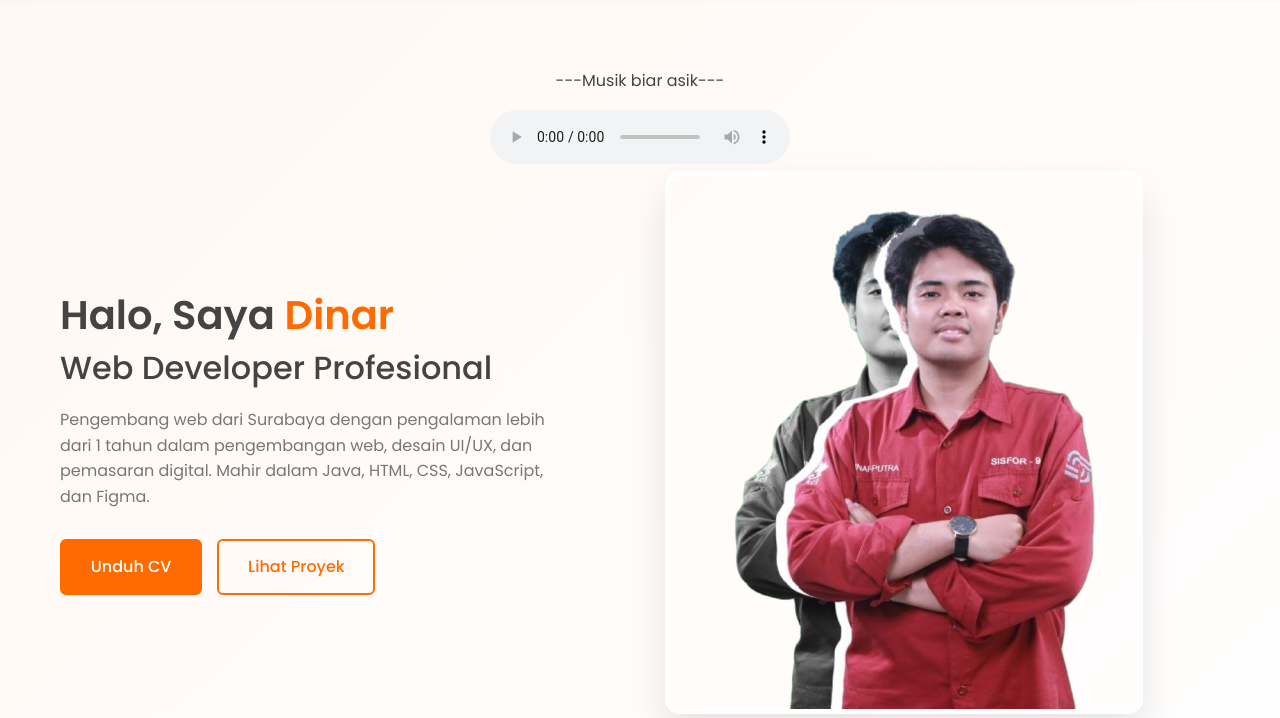
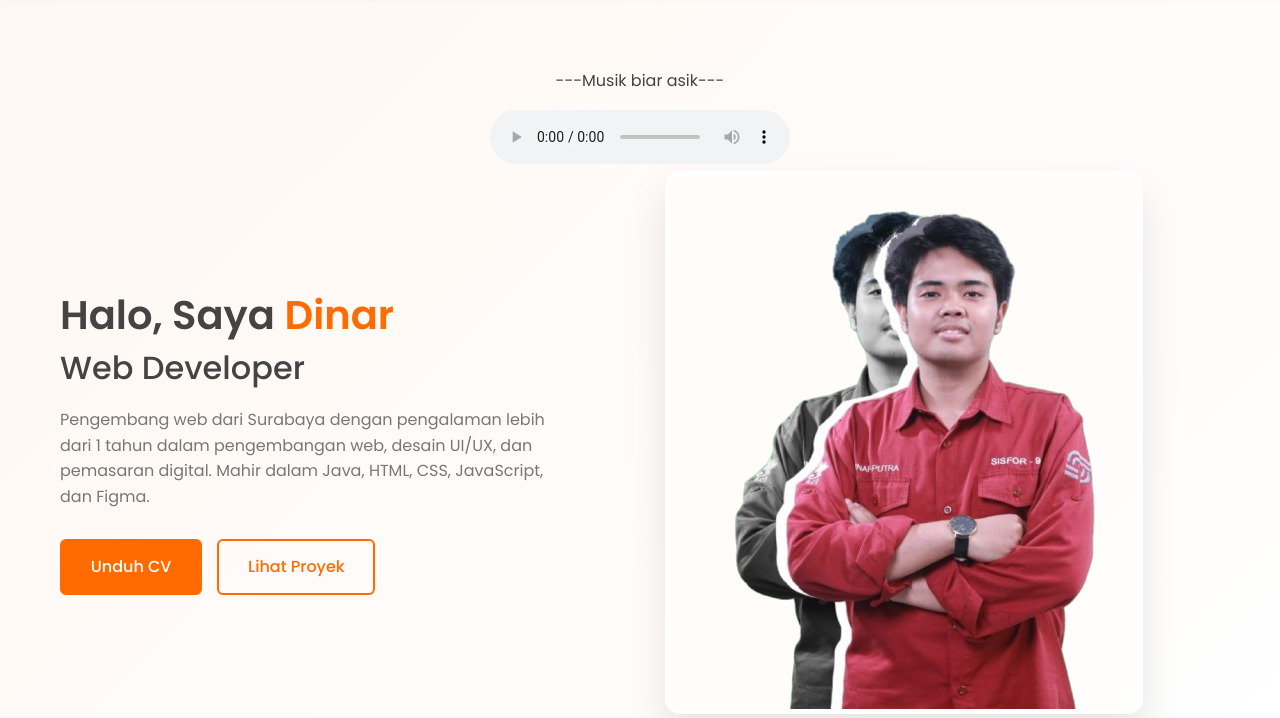
Before and after one commit to DinarPutra1408/TugasLima_PWEB_DinarPutra-34-, a plain HTML site: page index.html in a window 1280 px wide. Shown: the part 82-800 px from the top of the page. Drawn offline with Linux system fonts and the light colour scheme.

Commit message:
Update index.html

```diff
--- a/index.html
+++ b/index.html
@@ -63,7 +63,7 @@
                 <!-- Bagian teks introduksi -->
                 <div class="main-text">
                     <h1>Halo, Saya <span>Dinar</span></h1>
-                    <h2>Web Developer Profesional</h2>
+                    <h2>Web Developer</h2>
                     <p>Pengembang web dari Surabaya dengan pengalaman lebih dari 1 tahun dalam pengembangan web, desain UI/UX, dan pemasaran digital. Mahir dalam Java, HTML, CSS, JavaScript, dan Figma.</p>
                     <!-- Group button untuk CTA -->
                     <div class="button-group">
@@ -335,7 +335,7 @@
                 <div class="footer-about">
                     <img src="AvatarDinar.png" alt="Dinar Putra Mubarak">
                     <h3>Dinar Putra Mubarok</h3>
-                    <p>Web Developer profesional dengan fokus pada pengalaman pengguna...</p>
+                    <p>Web Developer dengan fokus pada pengalaman pengguna dan solusi teknologi inovatif</p>
                 </div>
                 <!-- Link navigasi footer -->
                 <div class="footer-links">
```
